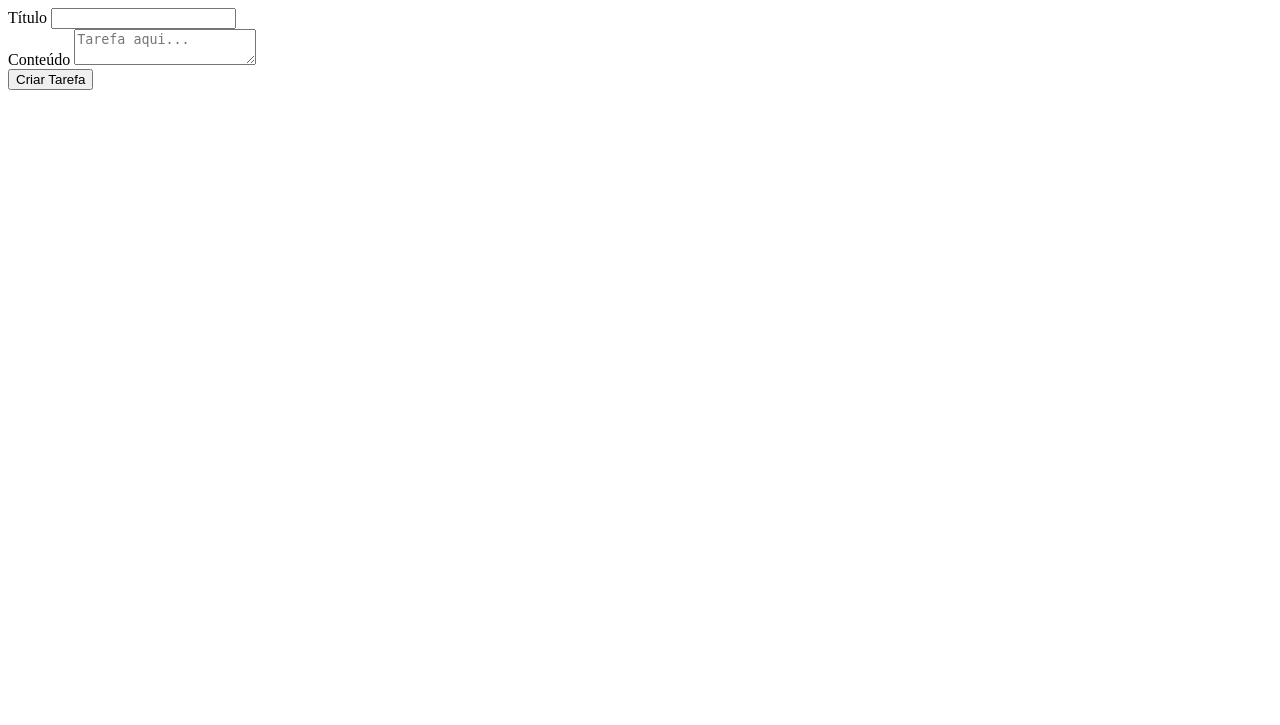
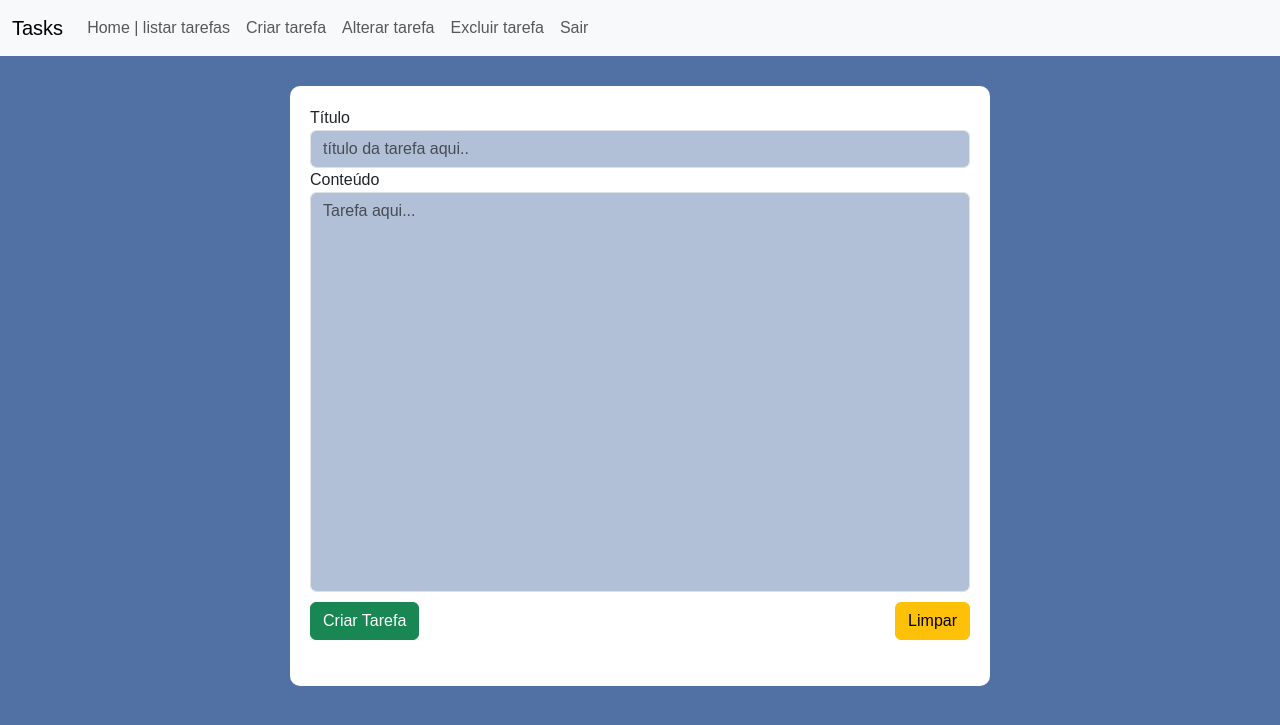
Before and after one commit to felipe-fjs/todo-project, a Flask app: page /task/create in a window 1280 px wide. Shown: the top 725 px of the page. Run offline with Flask 3, Linux system fonts and the light colour scheme; the visitor is signed in with stand-in values (Sample User, id 1); some libraries are stand-ins or nearby versions.

Commit message:
update create.html

```diff
--- a/app/templates/tasks/create.html
+++ b/app/templates/tasks/create.html
@@ -6,22 +6,123 @@
           content="width=device-width, user-scalable=no, initial-scale=1.0, maximum-scale=1.0, minimum-scale=1.0">
     <meta http-equiv="X-UA-Compatible" content="ie=edge">
     <title>Criar tarefa</title>
+    <link rel="stylesheet" href="../../static/css/bootstrap.min.css">
+    <style>
+        * {
+            margin: 0%;
+            padding: 0%;
+            box-sizing: border-box;
+            font-family: Arial, Helvetica, sans-serif;
+        }
+        body, html {
+            width: 100vw;
+            height: 100vh;
+            background-color: #5171A5;
+        }
+        main {
+            position: relative;
+        }
+        @media screen {
+          .form-task {
+          margin: 30px auto;
+          padding: 20px;
+          width: 380px;
+          height: 600px;
+          border-radius: 10px;
+          background-color: white;
+
+          transition: width .5s;
+          transition-timing-function: ease;
+        }
+        .form-task .form-control {
+          background-color: #5171a570;
+        }
+        .form-task .form-control:hover {
+          box-shadow: 1px 1px 3px black;
+        }
+        .form-task .form-control:focus{
+          background-color: white;
+          box-shadow: 1px 1px 3px rgba(0, 0, 0, 0.649);
+          color: black;
+        }
+        .form-task  textarea {
+          margin-bottom: 10px;
+          height: 400px;
+          resize: none;
+        }
+        .form-task button.btn-success {
+          float: left;
+        }
+        .form-task button.btn-warning {
+          float: right;
+        }
+        .form-task button:hover{
+          box-shadow: 2px 2px 3px  rgba(0, 0, 0, 0.523) ;
+        }
+        }
+
+        @media screen and (min-width:600px) {
+          .form-task{
+            width: 500px;
+          }
+        }
+
+        @media screen and (min-width:992px) {
+          .form-task{
+            width: 700px;
+          }
+        }
+    </style>
+
 </head>
 <body>
+    <nav class="navbar navbar-expand-lg bg-body-tertiary">
+        <div class="container-fluid">
+            <a class="navbar-brand" href="{{ url_for('tasks.home')}}">Tasks</a>
+          <button class="navbar-toggler" type="button" data-bs-toggle="collapse" data-bs-target="#navbarNav" aria-controls="navbarNav" aria-expanded="false" aria-label="Toggle navigation">
+            <span class="navbar-toggler-icon"></span>
+          </button>
+          <div class="collapse navbar-collapse" id="navbarNav">
+            <ul class="navbar-nav">
+              <li class="nav-item">
+                <a class="nav-link"href="{{ url_for('tasks.home')}}">Home | listar tarefas</a>
+              </li>
+              <li class="nav-item">
+                <a class="nav-link" href="{{ url_for('tasks.create')}}">Criar tarefa</a>
+              </li>
+              <li class="nav-item">
+                <a class="nav-link" href="#">Alterar tarefa</a>
+              </li>
+              <li class="nav-item">
+                <a class="nav-link" href="#">Excluir tarefa</a>
+              </li>
+              <li class="nav-item">
+                <a class="nav-link" href="{{ url_for('entry.logout') }}">Sair</a>
+              </li>
+            </ul>
+          </div>
+        </div>
+    </nav>
     <main>
-        <section>
+        <section class="form-task">
             <form action="{{ url_for('tasks.create')}}" method="post">
                 <div>
                    {{ form.title.label }}
-                   {{ form.title(class='form-control')}}
+                   {{ form.title(class='form-control', placeholder='título da tarefa aqui..')}}
                 </div>
                 <div>
                     {{ form.content.label }}
                     {{ form.content(class='form-control', placeholder='Tarefa aqui...')}}
                 </div>
-                <button type="submit">Criar Tarefa</button>
+                <div>
+
+                  <button type="submit" class="btn btn-success">Criar Tarefa</button>
+                  <button type="reset" class="btn btn-warning">Limpar</button>
+                </div>
             </form>
         </section>
     </main>
+
+    <script src="../../static/js/bootstrap.bundle.min.js"></script>
 </body>
 </html>
```
Also changed, not shown: andamento.txt (+7 -7 lines).
